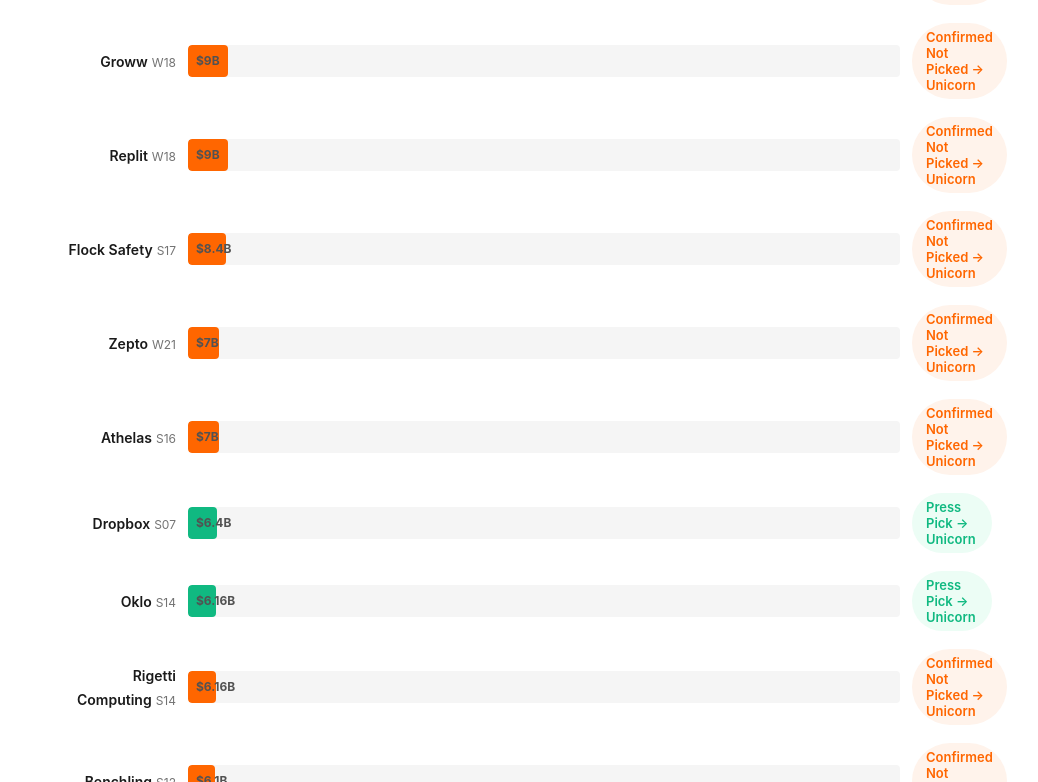
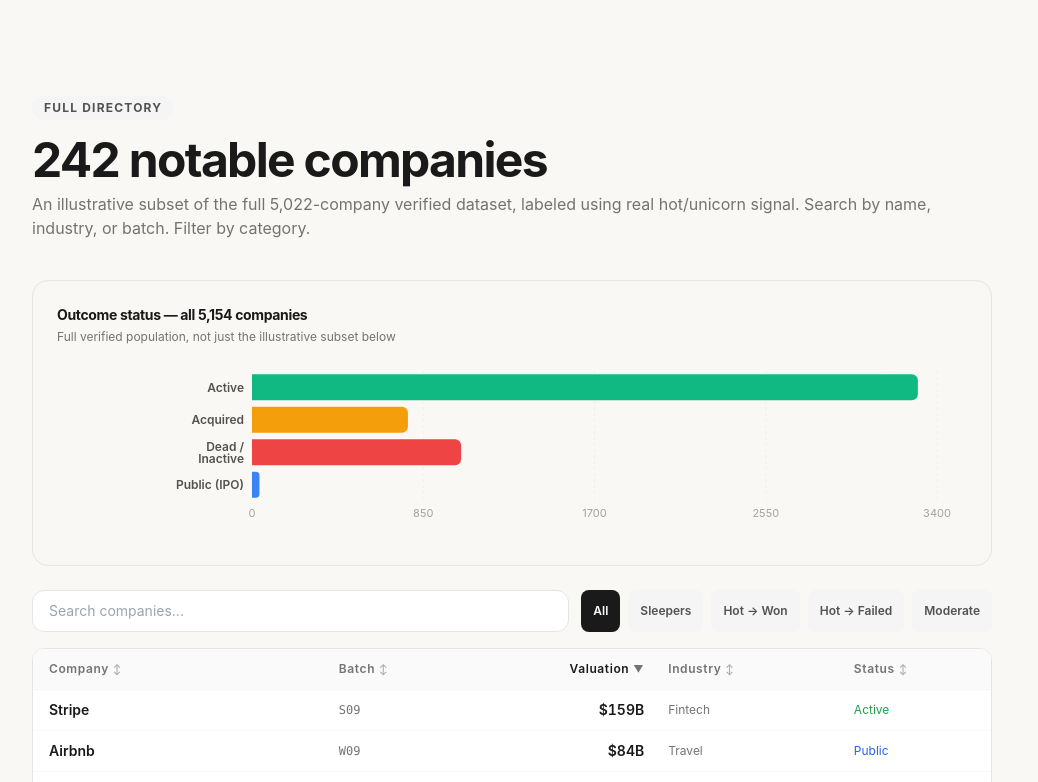
Before and after one commit to TraceCohenTech/yc-demo-day-heat, a Next.js app: page / in a window 1280 px wide. Shown: the part 3738-4520 px from the top of the page, without its empty margins (128-1166 px from the left). Built offline with nearby package versions, Linux system fonts and the light colour scheme.

Commit message:
Remove press-hype badges from bars/table; add full-population outcome status bar chart

```diff
--- a/app/page.tsx
+++ b/app/page.tsx
@@ -494,11 +494,6 @@
           <span className="absolute left-2 top-1/2 -translate-y-1/2 text-xs font-bold text-red-500">$0 — Failed</span>
         )}
       </div>
-      <div className="hidden sm:block w-20 shrink-0">
-        <span className="company-badge text-xs" style={{ backgroundColor: meta.bg, color: meta.color }}>
-          {meta.label}
-        </span>
-      </div>
     </div>
   );
 }
@@ -755,6 +750,42 @@
           <div className="inline-block px-3 py-1 rounded-full bg-neutral-100 text-neutral-600 text-xs font-bold uppercase tracking-widest mb-4">Full Directory</div>
           <h2 className="text-3xl sm:text-5xl font-bold text-yc-dark">242 notable companies</h2>
           <p className="text-neutral-500 mt-2 text-sm sm:text-base">An illustrative subset of the full 5,022-company verified dataset, labeled using real hot/unicorn signal. Search by name, industry, or batch. Filter by category.</p>
+        </Reveal>
+
+        <Reveal delay={100}>
+          <div className="mt-10 rounded-2xl border border-neutral-200 p-5 sm:p-6">
+            <h3 className="text-sm font-bold text-yc-dark mb-1">Outcome status — all 5,154 companies</h3>
+            <p className="text-xs text-neutral-500 mb-4">Full verified population, not just the illustrative subset below</p>
+            <div style={{ width: "100%", height: 180 }}>
+              <ResponsiveContainer width="100%" height="100%">
+                <BarChart
+                  data={[
+                    { status: "Active", count: 3305, color: "#10b981" },
+                    { status: "Acquired", count: 774, color: "#f59e0b" },
+                    { status: "Dead / Inactive", count: 1038, color: "#ef4444" },
+                    { status: "Public (IPO)", count: 37, color: "#3b82f6" },
+                  ]}
+                  layout="vertical"
+                  margin={{ left: 100, right: 30, top: 10, bottom: 10 }}
+                >
+                  <CartesianGrid strokeDasharray="3 3" horizontal={false} stroke="#f0f0f0" />
+                  <XAxis type="number" tick={{ fontSize: 11, fill: "#a3a3a3" }} axisLine={false} tickLine={false} />
+                  <YAxis type="category" dataKey="status" tick={{ fontSize: 12, fill: "#525252", fontWeight: 600 }} axisLine={false} tickLine={false} width={95} />
+                  <Tooltip formatter={(v) => [`${Number(v).toLocaleString()} companies`, ""]} cursor={{ fill: "#fafafa" }} />
+                  <Bar dataKey="count" radius={[0, 6, 6, 0]}>
+                    {[
+                      { status: "Active", count: 3305, color: "#10b981" },
+                      { status: "Acquired", count: 774, color: "#f59e0b" },
+                      { status: "Dead / Inactive", count: 1038, color: "#ef4444" },
+                      { status: "Public (IPO)", count: 37, color: "#3b82f6" },
+                    ].map((d) => (
+                      <Cell key={d.status} fill={d.color} />
+                    ))}
+                  </Bar>
+                </BarChart>
+              </ResponsiveContainer>
+            </div>
+          </div>
         </Reveal>
 
         <div className="mt-6 flex flex-col sm:flex-row gap-3">
@@ -797,7 +828,6 @@
                   { key: "batch", label: "Batch", align: "text-left", cls: "px-3 py-3" },
                   { key: "valuation", label: "Valuation", align: "text-right", cls: "px-3 py-3" },
                   { key: "industry", label: "Industry", align: "text-left", cls: "px-3 py-3 hidden sm:table-cell" },
-                  { key: "category", label: "Category", align: "text-left", cls: "px-3 py-3 hidden md:table-cell" },
                   { key: "status", label: "Status", align: "text-left", cls: "px-3 py-3 hidden lg:table-cell" },
                 ] as const).map((col) => (
                   <th key={col.key} className={`${col.align} ${col.cls} font-semibold text-neutral-500 text-xs uppercase tracking-wider select-none`}>
@@ -816,7 +846,6 @@
             </thead>
             <tbody>
               {sorted.slice(0, 50).map((c, i) => {
-                const meta = getCompanyMeta(c);
                 return (
                   <tr key={c.name} className={`border-b border-neutral-50 hover:bg-neutral-50 transition ${i % 2 === 0 ? "" : "bg-neutral-25"}`}>
                     <td className="px-4 py-2.5">
@@ -827,9 +856,6 @@
                       {c.valuation > 0 ? <span className="text-yc-dark">${c.valuation}B</span> : <span className="text-red-500">$0</span>}
                     </td>
                     <td className="px-3 py-2.5 text-neutral-500 text-xs hidden sm:table-cell">{c.industry}</td>
-                    <td className="px-3 py-2.5 hidden md:table-cell">
-                      <span className="inline-block px-2 py-0.5 rounded-full text-xs font-semibold" style={{ backgroundColor: meta.bg, color: meta.color }}>{meta.label}</span>
-                    </td>
                     <td className="px-3 py-2.5 text-xs hidden lg:table-cell">
                       <span className={`${c.status === "dead" ? "text-red-500" : c.status === "public" ? "text-blue-600" : c.status === "acquired" ? "text-amber-600" : "text-green-600"}`}>
                         {c.status === "dead" ? "Dead" : c.status === "public" ? "Public" : c.status === "acquired" ? "Acquired" : "Active"}
```
